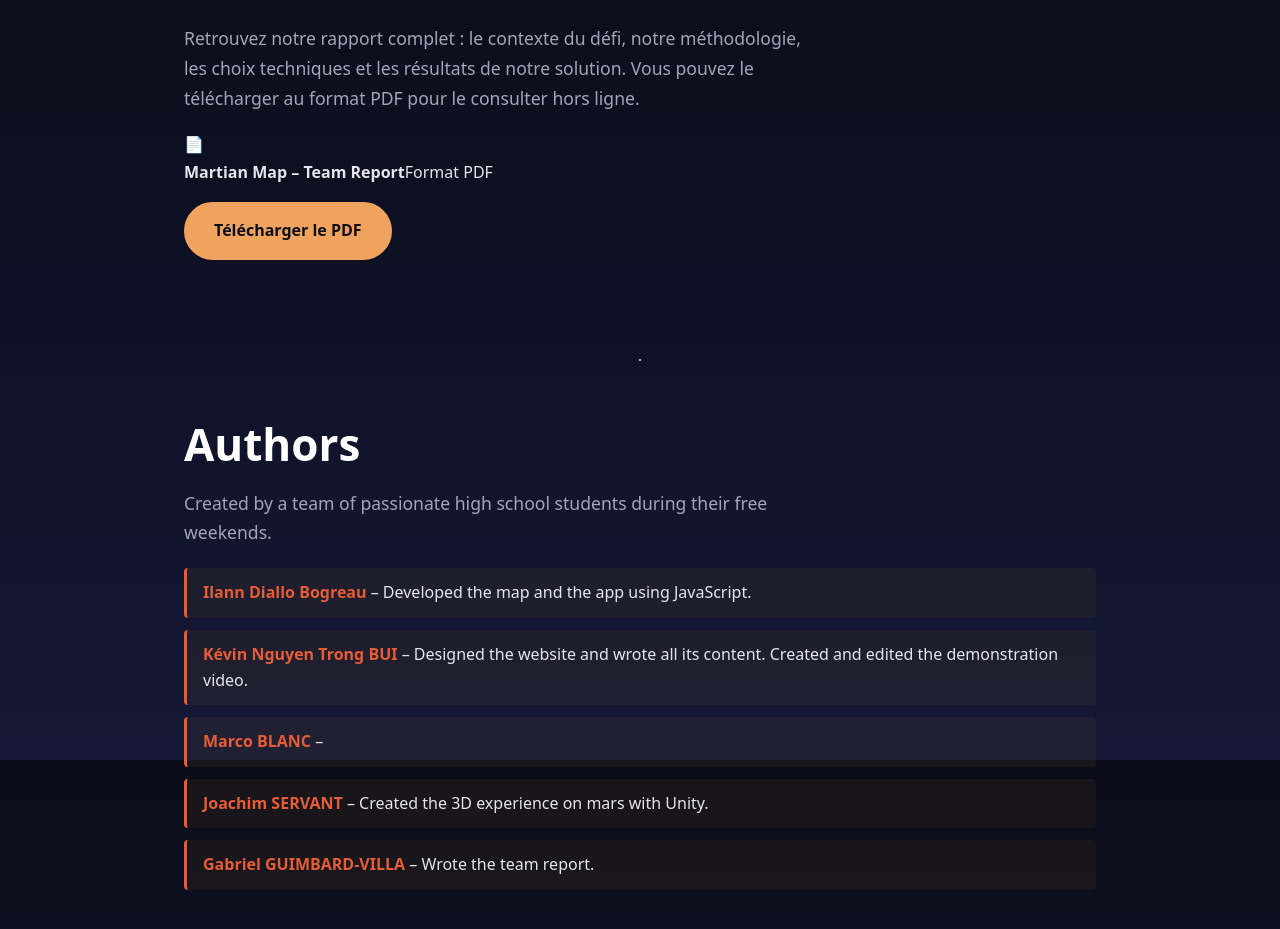
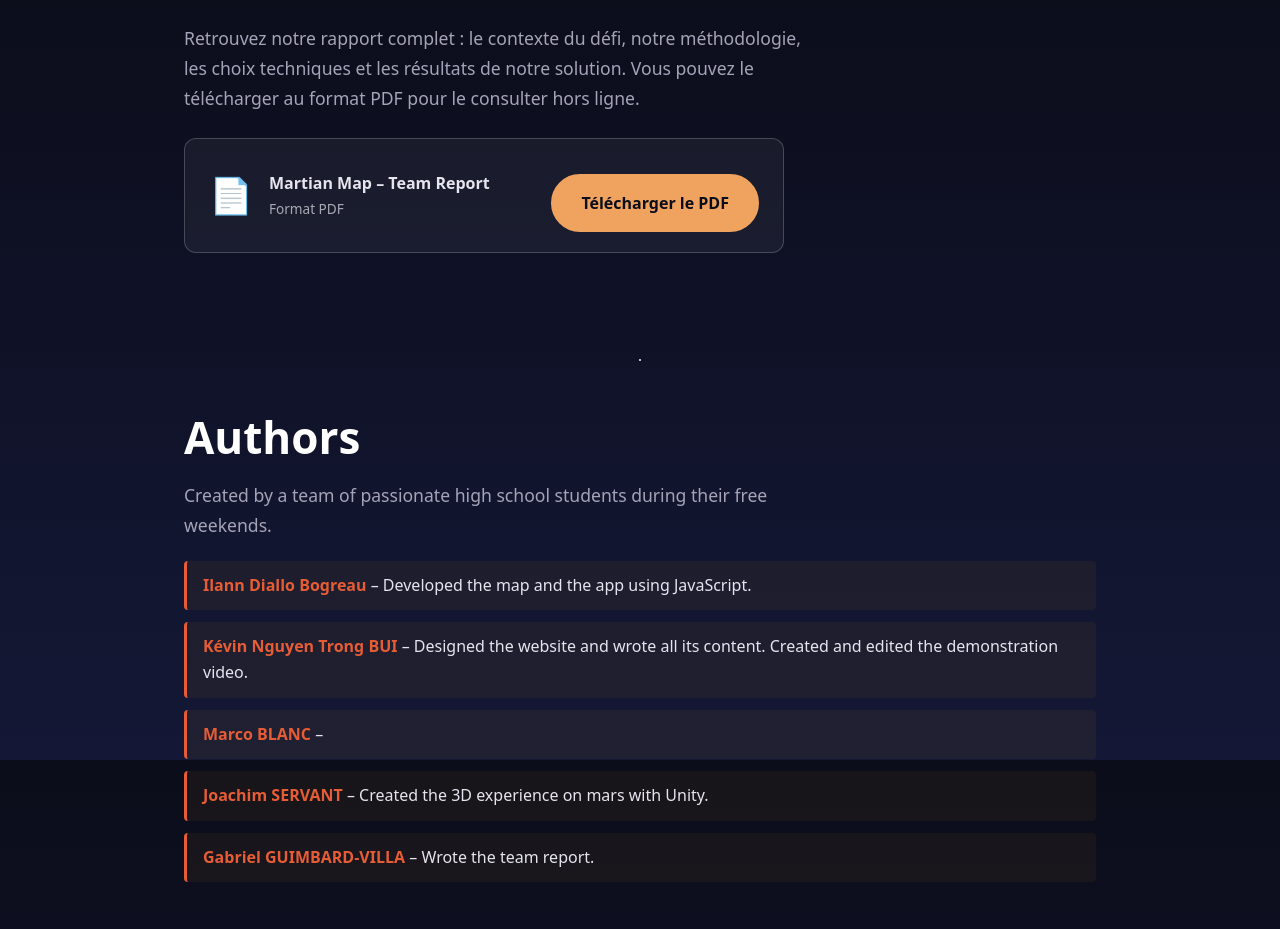
Before and after one commit to Fertous24/Nasa-Martian-Map-6-3, a React (Vite) app: page / in a window 1280 px wide. Shown: the part 3240-4169 px from the top of the page. Built offline with nearby package versions, Linux system fonts and the light colour scheme; a web font is replaced by a local one.

Commit message:
Enhance CSS for documentation layout
Add styles for documentation section and doc cards

```diff
--- a/src/index.css
+++ b/src/index.css
@@ -308,3 +308,36 @@ model-viewer {
 .author-list strong {
   color: #e65c35;
 }
+
+#documentation {
+  scroll-margin-top: 80px; /* évite que la navbar masque le titre */
+}
+
+.doc-card {
+  display: flex;
+  align-items: center;
+  gap: 1rem;
+  flex-wrap: wrap;
+  max-width: 600px;
+  margin-top: 1.5rem;
+  padding: 1.2rem 1.5rem;
+  border: 1px solid rgba(255, 255, 255, 0.2);
+  border-radius: 12px;
+  background: rgba(255, 255, 255, 0.05);
+}
+
+.doc-icon {
+  font-size: 2.2rem;
+}
+
+.doc-info {
+  display: flex;
+  flex-direction: column;
+  flex: 1;
+  min-width: 160px;
+}
+
+.doc-info span {
+  font-size: 0.85rem;
+  opacity: 0.7;
+}
```
